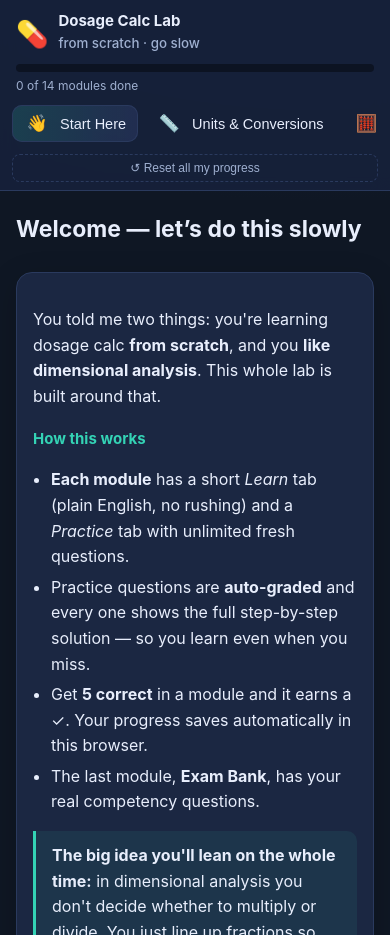
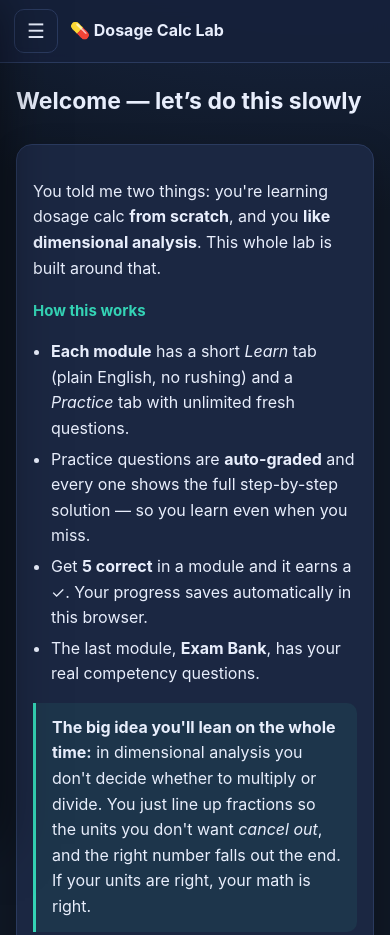
Before and after one commit to Wilybrave/dosage-calc-lab, a plain HTML site: page index.html in a window 390 px wide. Shown: the top 935 px of the page. Drawn offline with Linux system fonts and the light colour scheme.

Commit message:
Mobile: hamburger drawer menu, full-screen content

```diff
--- a/index.html
+++ b/index.html
@@ -127,19 +127,27 @@
   .pill-tabs{display:flex; gap:8px; margin-bottom:18px}
   .pill-tabs button{background:var(--panel); border:1px solid var(--line); color:var(--muted); padding:8px 18px; border-radius:99px; cursor:pointer; font-size:14px}
   .pill-tabs button.on{background:var(--indigo); color:#0a1024; font-weight:700; border-color:var(--indigo)}
+
+  /* mobile top bar + drawer scaffolding (hidden on desktop) */
+  .topbar{display:none}
+  .overlay{display:none; position:fixed; inset:0; background:rgba(0,0,0,.55); z-index:45}
+  .hamburger{background:transparent; border:1px solid var(--line); color:var(--ink); font-size:20px;
+    width:44px; height:44px; border-radius:10px; cursor:pointer; line-height:1; flex:0 0 auto}
+
   @media (max-width:780px){
     .app{flex-direction:column}
-    /* sidebar becomes a sticky horizontal scroller so the lesson isn't buried */
-    .side{width:100%; height:auto; position:sticky; top:0; z-index:20; flex:none;
-      padding:10px 12px 8px; border-right:none; border-bottom:1px solid var(--line);
-      background:rgba(22,33,58,.96); backdrop-filter:blur(8px)}
-    .brand{padding:2px 4px 6px} .brand h1{font-size:15px}
-    .progress-wrap{padding:2px 4px 8px}
-    nav{display:flex; gap:6px; overflow-x:auto; -webkit-overflow-scrolling:touch; padding-bottom:4px}
-    nav button{flex:0 0 auto; width:auto; white-space:nowrap; padding:8px 12px; margin:0}
-    nav button .ck{margin-left:2px}
-    .side .reset{margin-top:8px; padding:6px}
-    main{padding:20px 16px 60px}
+    /* top bar shows the hamburger + title; everything else lives in the drawer */
+    .topbar{display:flex; align-items:center; gap:12px; position:sticky; top:0; z-index:40;
+      background:rgba(22,33,58,.97); backdrop-filter:blur(8px); border-bottom:1px solid var(--line);
+      padding:9px 14px}
+    .tb-title{font-weight:700; font-size:16px}
+    /* sidebar becomes an off-canvas drawer */
+    .side{position:fixed; top:0; left:0; height:100vh; width:84%; max-width:300px; flex:none;
+      transform:translateX(-100%); transition:transform .25s ease; z-index:50; overflow-y:auto;
+      border-right:1px solid var(--line); box-shadow:0 0 50px rgba(0,0,0,.5)}
+    .side.open{transform:translateX(0)}
+    .overlay.show{display:block}
+    main{padding:20px 16px 64px}
     h2.title{font-size:23px}
     .card,.qbox{padding:18px 16px}
     /* keep wide equations inside their box instead of stretching the page */
@@ -149,6 +157,11 @@
 </style>
 </head>
 <body>
+<header class="topbar">
+  <button class="hamburger" id="hambtn" aria-label="Open menu">☰</button>
+  <span class="tb-title">💊 Dosage Calc Lab</span>
+</header>
+<div class="overlay" id="overlay"></div>
 <div class="app">
   <aside class="side">
     <div class="brand">
@@ -760,7 +773,12 @@ function renderNav(){
   $('#progtext').textContent=`${done} of ${total} modules done`;
 }
 
-function go(id){ current=id; activeTab='learn'; renderNav(); renderMain(); window.scrollTo(0,0); }
+function setDrawer(open){
+  const side=$('.side'), ov=$('#overlay');
+  if(side) side.classList.toggle('open',open);
+  if(ov) ov.classList.toggle('show',open);
+}
+function go(id){ current=id; activeTab='learn'; renderNav(); renderMain(); setDrawer(false); window.scrollTo(0,0); }
 function openTab(t){ activeTab=t; renderMain(); }
 
 function renderMain(){
@@ -1039,6 +1057,10 @@ $('#resetBtn').onclick=()=>{
   }
 };
 
+/* mobile drawer toggle */
+$('#hambtn').onclick=()=>{ const side=$('.side'); setDrawer(!side.classList.contains('open')); };
+$('#overlay').onclick=()=>setDrawer(false);
+
 /* boot */
 renderNav(); renderMain();
 </script>
```
